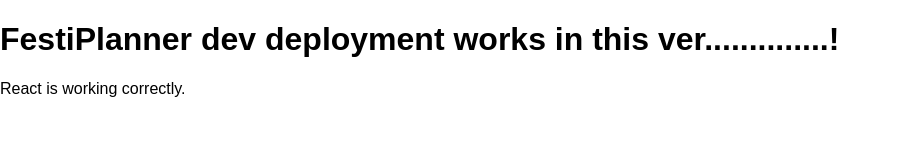
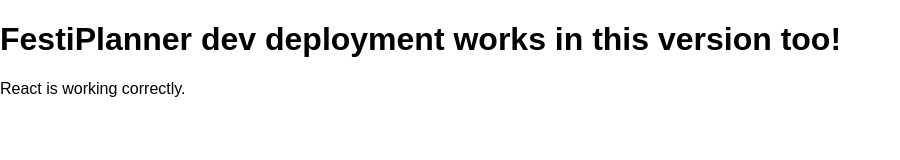
Before and after one commit to Gugor456/FestiPlanner-Frontend, a React (Vite) app: page / in a window 1280 px wide. Shown: the top 160 px of the page, without its empty margins (0-900 px from the left). Built offline with nearby package versions, Linux system fonts and the light colour scheme.

Commit message:
dev deployment final test

```diff
--- a/src/pages/Home.tsx
+++ b/src/pages/Home.tsx
@@ -1,7 +1,7 @@
 export default function Home() {
   return (
     <div>
-      <h1>FestiPlanner dev deployment works in this ver..............!</h1>
+      <h1>FestiPlanner dev deployment works in this version too!</h1>
       <p>React is working correctly.</p>
     </div>
   )
```
